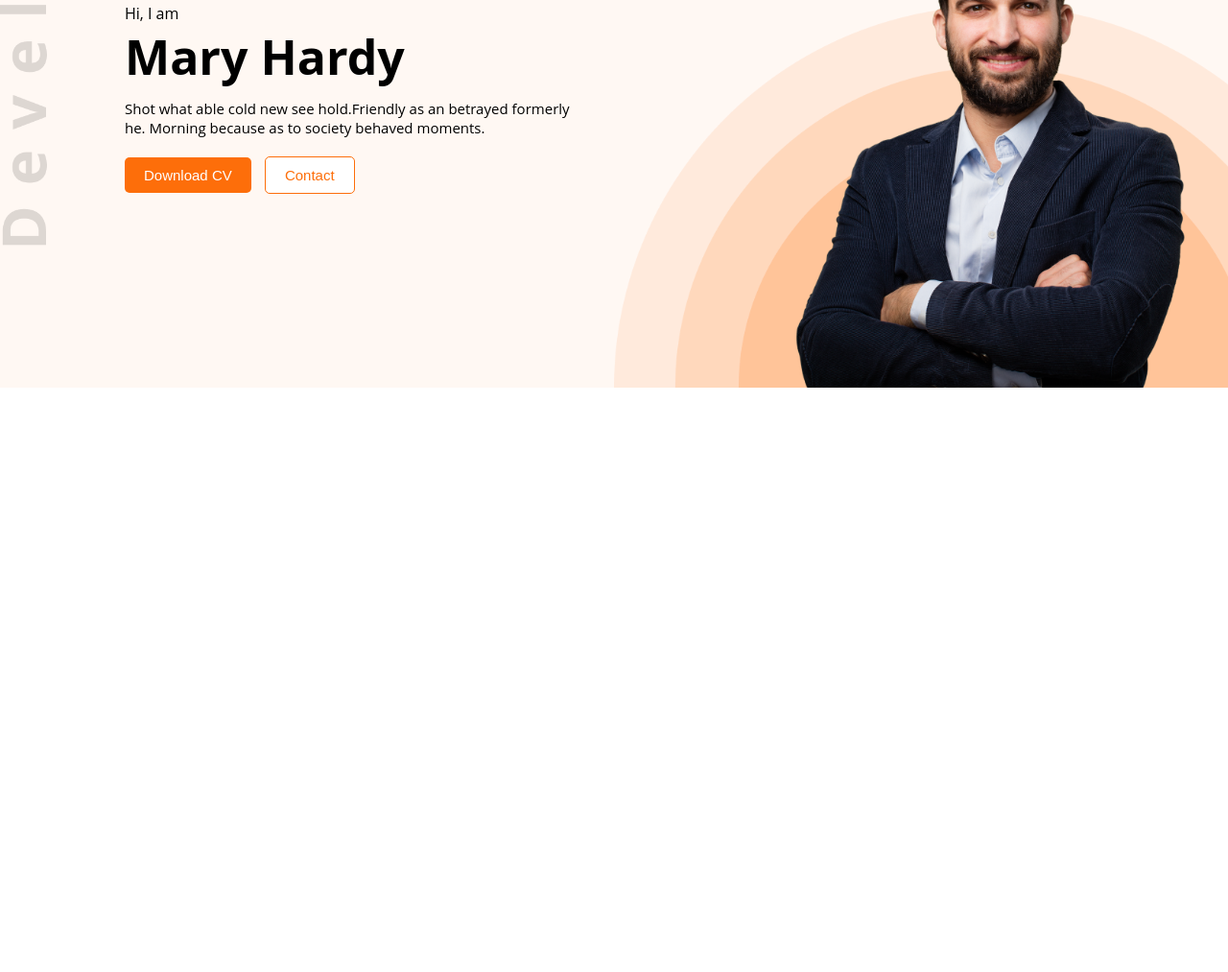
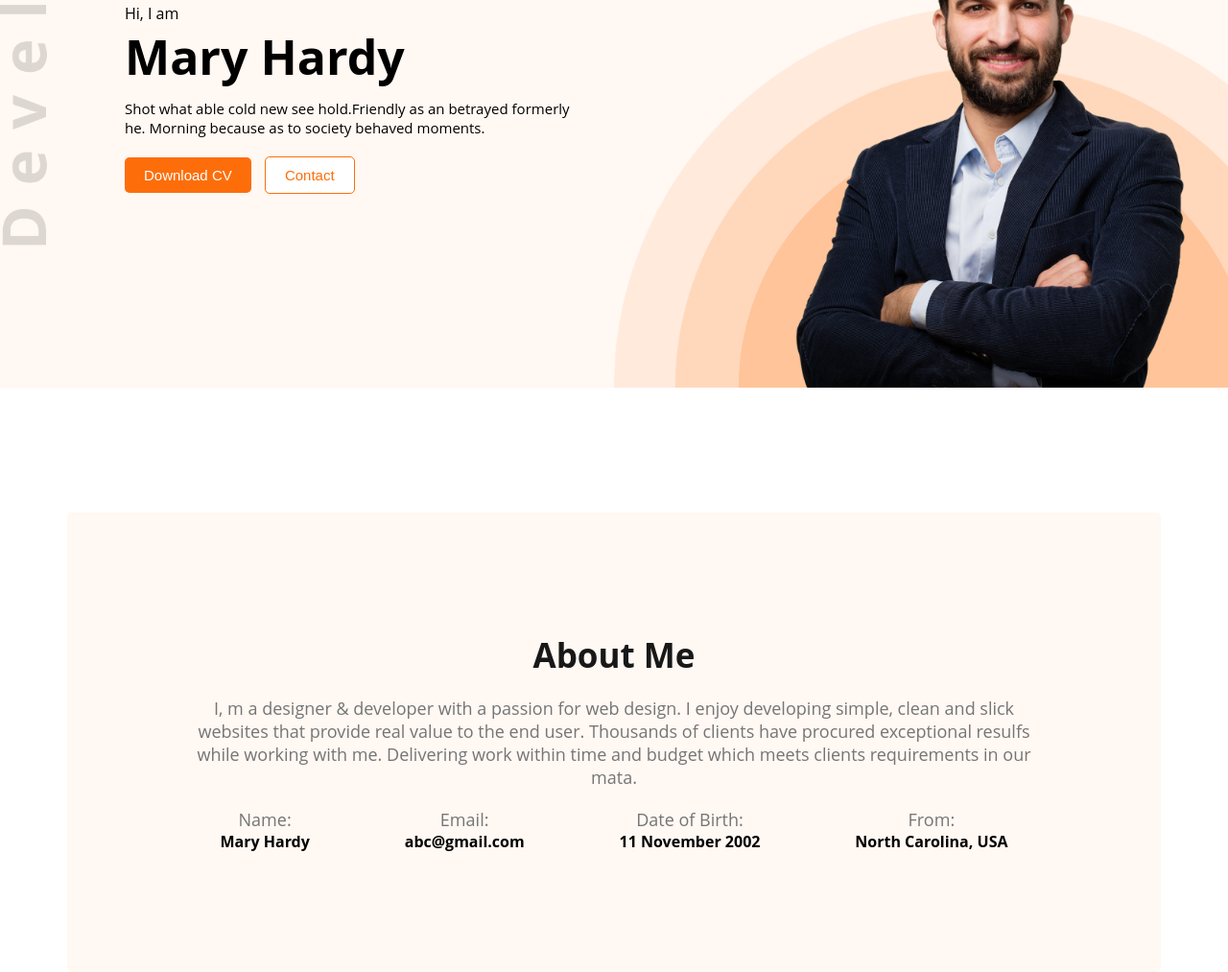
Before and after one commit to ignatius90/resume-portfolio-site, a plain HTML site: page content_html/index.html in a window 1280 px wide. Shown: the part 228-1241 px from the top of the page at 96% size. Before the commit the page ends 800 px from the top, so only its background shows below. Drawn offline with Linux system fonts and the light colour scheme.

Commit message:
about section added

```diff
--- a/Style/poftfolio.css
+++ b/Style/poftfolio.css
@@ -95,3 +95,48 @@ nav li a{
   cursor: pointer;
   margin-left: 10px;
 }
+
+
+/* About Design */
+main{
+  max-width: 1140px;
+  height: 288px;
+  margin: 130px auto;
+}
+.about-section{
+  padding: 5px;
+  background: #FFF8F3;
+  border-radius: 5px;
+}
+.name-address-details{
+  display: flex;
+  gap: 30px;
+  justify-content: space-around;
+}
+
+.about-description{
+  text-align: center;
+  margin: 100px 100px;
+  padding: 20px;
+  align-items: center;
+}
+
+.about-description h2{
+  margin-bottom: 20px;
+  font-size: 35px;
+  color: #181818;
+}
+
+.description-para{
+  margin-bottom: 20px;
+  color: #757575;
+  font-size: 18px;
+}
+.name-bold{
+  font-weight: bold;
+}
+
+.bottom-title-color{
+  font-size: 18px;
+  color: #757575;
+}
--- a/content_html/index.html
+++ b/content_html/index.html
@@ -34,7 +34,37 @@
   </header>
 
   <main>
+    <section class="about-section">
+      <div class="about-description">
+        <h2>About Me</h2>
+        <p class="description-para">I, m a designer & developer with a passion for web design. I enjoy developing
+          simple, clean and slick
+          websites
+          that
+          provide real value to the end user. Thousands of clients have procured exceptional resulfs while working with
+          me.
+          Delivering work within time and budget which meets clients requirements in our mata.</p>
+        <div class="name-address-details">
+          <div>
+            <p class="bottom-title-color">Name:</p>
+            <p class="name-bold">Mary Hardy</p>
+          </div>
+          <div>
+            <p class="bottom-title-color">Email:</p>
+            <p class="name-bold">abc@gmail.com</p>
+          </div>
+          <div>
+            <p class="bottom-title-color">Date of Birth:</p>
+            <p class="name-bold">11 November 2002</p>
+          </div>
+          <div>
+            <p class="bottom-title-color">From:</p>
+            <p class="name-bold">North Carolina, USA</p>
+          </div>
+        </div>
+      </div>
 
+    </section>
   </main>
 
   <footer>
```
